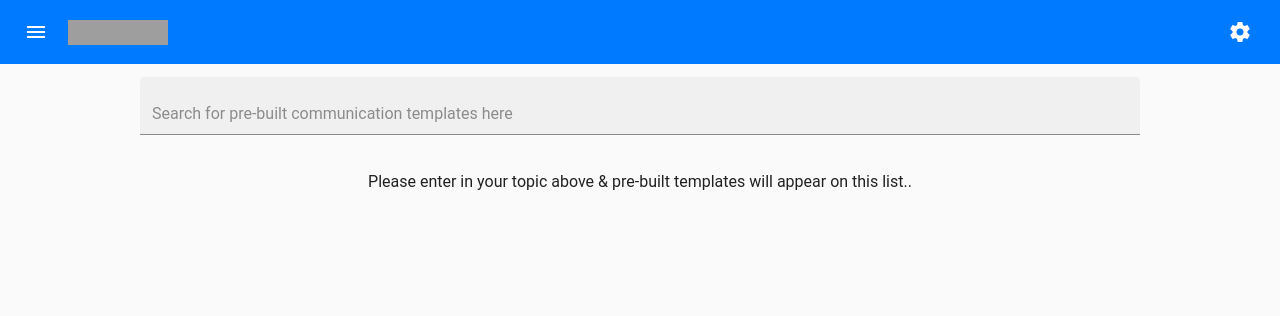
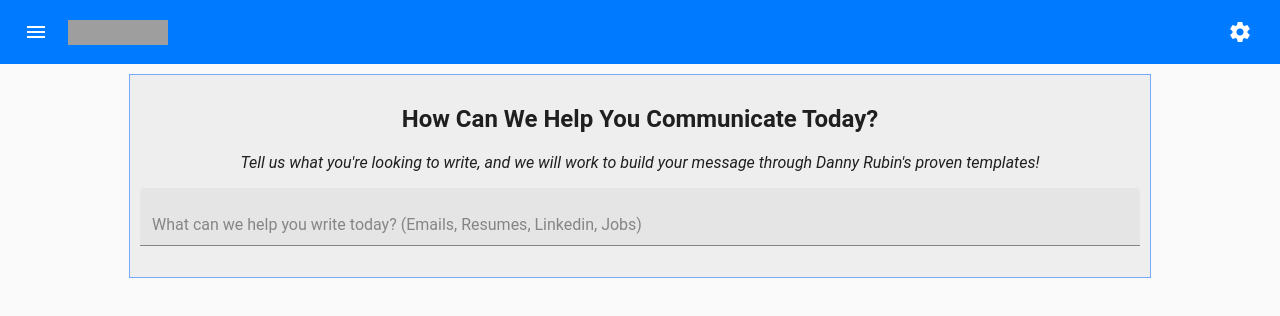
Before and after one commit to Smith-MichaelJ1995/rubin-poc, an Angular app: page / in a window 1280 px wide. Shown: the top 316 px of the page. Built offline with nearby package versions, Linux system fonts and the light colour scheme; grey boxes are pictures that could not be loaded; what ckeditor4-angular would draw is missing.

Commit message:
Homepage UI Improvements.

```diff
--- a/src/app/components/home/homepage.component.html
+++ b/src/app/components/home/homepage.component.html
@@ -1,22 +1,30 @@
 <form class="example-form" [formGroup]="myFormGroup" (ngSubmit)="onFormSubmit()">
+        <!-- <h2 style="text-align: center;">How Can We Help You Communicate More Effectively?</h2> -->
+        <h2 style="text-align: center;">How Can We Help You Communicate Today?</h2>
+        <p style="text-align: center;"><i>Tell us what you're looking to write, and we will work to build your message through Danny Rubin's proven templates!</i></p>
         <mat-form-field style="width: 100%">
         <input type="text"
-                placeholder="Search for pre-built communication templates here"
+                placeholder="What can we help you write today? (Emails, Resumes, Linkedin, Jobs)"
                 aria-label="Number"
                 matInput
                 formControlName="question">
         </mat-form-field>
+
+</form>
+
+<div class="grid-container" *ngIf="templateQueryResponses != null">
+  <hr style="border-top: 1px solid  #eee; width: 100%">
   <div class="grid-container" *ngIf="templateQueryResponses.length == 0">
-            <p style="text-align: center;">Please enter in your topic above & pre-built templates will appear on this list..</p>
+    <p style="text-align: center;">No results have been found for your search..</p>
   </div>
 
   <div class="grid-container" *ngIf="templateQueryResponses.length > 0">
-          <mat-expansion-panel style="margin-top: 20px" *ngFor="let result of this.templateQueryResponses">
+    <p style="text-align: center; font-size:18px"><b>Here is a list of pre-defined templates related to your use-case. Get started by following the prompts below..</b></p>
+    <mat-expansion-panel expanded=True style="margin-top: 20px" *ngFor="let result of this.templateQueryResponses">
         <mat-expansion-panel-header>
           <mat-panel-title>
             <div class="example-header-image"></div>
-                  <h4 style="float:left; width:33%"><b>{{ result.template.title }}</b></h4>
-                  <h5 style="float:right; width:50%">{{ result.template.summary }}</h5>
+            <h3 style="float:left;">{{ result.template.title }}</h3>
           </mat-panel-title>
         </mat-expansion-panel-header>
         <mat-panel-description>
@@ -32,4 +40,4 @@
         </mat-action-row>
     </mat-expansion-panel>
   </div>
-</form>
+</div>
--- a/src/app/components/home/homepage.component.scss
+++ b/src/app/components/home/homepage.component.scss
@@ -63,6 +63,11 @@
     padding: 1%;
     width: 100%;
     margin: auto;
+    background-color: #eee;
+    padding: 10px;
+    border: 1px solid #77aaff;
+    box-shadow:  1, 1, 1, 1;
+    margin-top: 10px;
   }
 
   .example-header-image {
@@ -75,3 +80,13 @@
     width: 10px;
     height: 10px;
   }
+
+  .row {
+    width: 100%;
+    display: flex;
+    flex-direction: row;
+    justify-content: center;
+  }
+  .block {
+    width: 100px;
+  }
--- a/src/app/components/home/homepage.component.ts
+++ b/src/app/components/home/homepage.component.ts
@@ -54,7 +54,6 @@ export class HomepageComponent implements OnInit {
     this.myFormGroup = new FormGroup({
       question: new FormControl("")
     });
-    this.templateQueryResponses = [];
     this.templateDatabase = [
       {
         title: "Writing A Strong Profile Summary Jobs",
@@ -63,7 +62,7 @@ export class HomepageComponent implements OnInit {
           The summary section requires brevity and critical thinking. You must explain what you’re about and the impact you make on others.`
       },
       {
-        title: "Asking About Opportunities As A Recent Grad",
+        title: "How could I ask about job opportunities as a recent college graduate?",
         summary: "Focus on what you have accomplished. Show your value. This is some additional text that is purely random in nature.",
         description: `As you come out of school and approach employers, you need an email to prove your maturity and poise. I have seen too many email pitches from recent grads fall flat. Too much focus on “I’m a hard worker” and “I’m detail oriented.” Forget that stuff.`
       }
```
Lines whose indentation alone changed are shown as unchanged.
